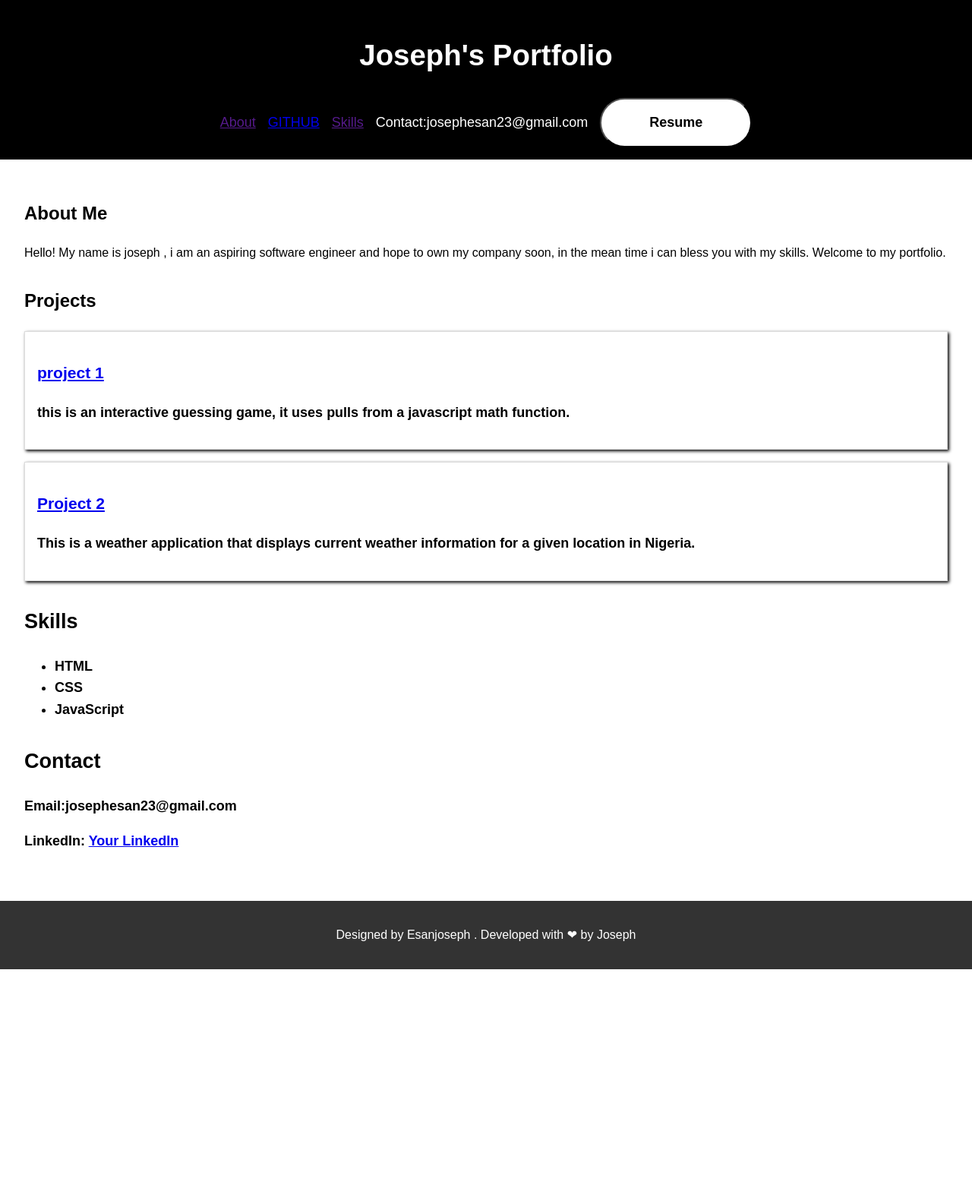
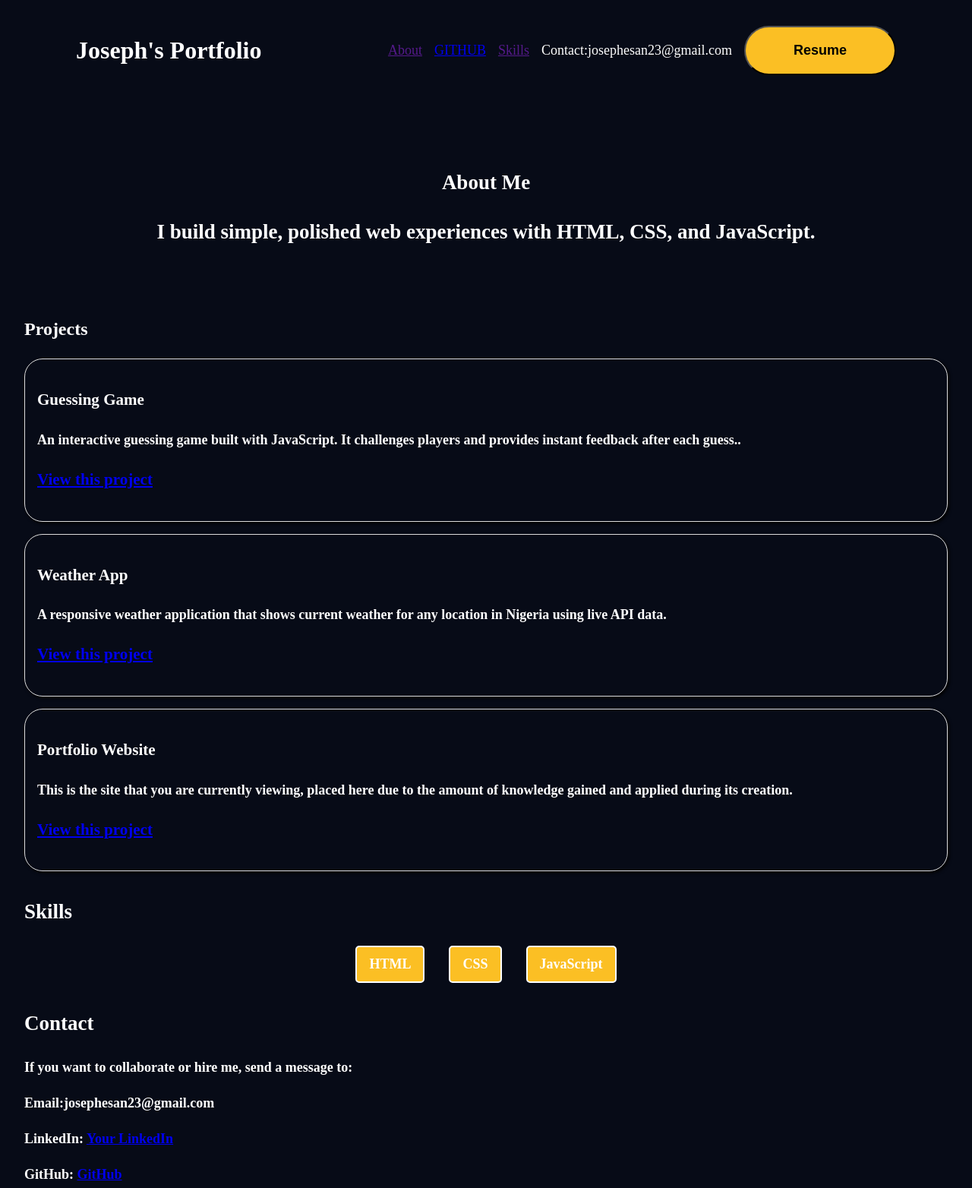
Before and after one commit to jos3p623/portfolio-Repository, a plain HTML site: page index.html in a window 1280 px wide. Shown: the top 1564 px of the page at 76% size. Before the commit the page ends 1276 px from the top, so only its background shows below. Drawn offline with Linux system fonts and the light colour scheme.

Commit message:
addition of more styling and details

```diff
--- a/index.html
+++ b/index.html
@@ -18,31 +18,42 @@
     <main>
         <section id="about">
             <h2>About Me</h2>
-            <p>Hello!  My name is joseph , i am an aspiring software engineer and hope to own my company soon, in the mean time i can bless you with my skills. Welcome to my portfolio.</p>
+            <!-- <p>Hello!  My name is joseph , i am an aspiring software engineer and hope to own my company soon, in the mean time i can bless you with my skills. Welcome to my portfolio.</p> -->
+            <h2>I build simple, polished web experiences with HTML, CSS, and JavaScript.</h2>
         </section>
         <section id="projects">
             <h2>Projects</h2>
             <div class="project">
-                <h3><a href="https://guessergame-repo.vercel.app/" target="_blank">project 1</a></h3>
-                <p>this is an interactive guessing game, it uses pulls from a javascript math function.</p>
+                    <h3>Guessing Game</h3>
+                <p>An interactive guessing game built with JavaScript. It challenges players and provides instant feedback after each guess..</p>
+                <h3><a href="https://guessergame-repo.vercel.app/" target="_blank">View this project</a></h3>
             </div>
             <div class="project">
-                <h3><a href="https://weather-henna-six-53.vercel.app/" target="_blank">Project 2</a></h3>
-                <p>This is a weather application that displays current weather information for a given location in Nigeria.</p>
+                    <h3>Weather App</h3>
+                <p>A responsive weather application that shows current weather for any location in Nigeria using live API data.</p>
+                <h3><a href="https://weather-henna-six-53.vercel.app/" target="_blank">View this project</a></h3>
+            </div>
+             <div class="project">
+                    <h3>Portfolio Website</h3>
+                 <p>This is the site that you are currently viewing, placed here due to the amount of knowledge gained and applied during its creation.</p>
+                <h3><a href="https://portfolio-repository-sigma.vercel.app/" target="_blank">View this project</a></h3>
             </div>
         </section>
         <section id="skills">
             <h2>Skills</h2>
-            <ul>
-                <li>HTML</li>
-                <li>CSS</li>
-                <li>JavaScript</li>
-            </ul>
+            <div class="skills-list">
+               <span><li>HTML</li></span>
+               <span><li>CSS</li></span>
+                <span><li>JavaScript</li></span>
+            </div>
+
         </section>
         <section id="contact">
             <h2>Contact</h2>
+            <p>If you want to collaborate or hire me, send a message to:</p>
             <p>Email:josephesan23@gmail.com</p>
             <p>LinkedIn: <a href="https://www.linkedin.com/in/joseph-esan-91139432a" target="_blank">Your LinkedIn</a></p>
+            <p>GitHub: <a href="https://github.com/jos3p623" target="_blank">GitHub</a></p>
         </section>
     </main>
     <footer>
--- a/style.css
+++ b/style.css
@@ -1,16 +1,33 @@
 body {
-    font-family: Arial, sans-serif;
     margin: 0;
     padding: 0;
     line-height: 1.6;
+    background:#070b17;
 }
 
 header {
-    background:black;
-    color:white;
+    /* background:#0f172a;
     padding: 1rem;
     text-align: center;
     font-size: larger;
+    backdrop-filter: blur(16px); */
+    color:white;
+    max-width: 1080px;
+    margin: 0 auto;
+    padding: 1.2rem 2rem;
+    display: flex;
+    align-items: center;
+    justify-content: space-between;
+    gap: 1rem;
+    flex-wrap: wrap;
+}
+
+#about {
+    text-align: center;
+    padding: 2rem;
+    color:white;
+    font-weight: bold;
+    font-size: large;
 }
 
 #introbar {
@@ -21,7 +38,7 @@ header {
 }
 
 #resume-btn {
-    background:white;
+    background:#fbbf24;
     color:black;
     border-radius: 100px;
     padding: 0.5rem 1rem;
@@ -34,6 +51,7 @@ header {
 
 main {
     padding: 2rem;
+    color: white;
 }
 
 section {
@@ -47,6 +65,7 @@ section {
     font-weight: bold;
     font-size: large;
     box-shadow: 2px 2px 4px black;
+    border-radius: 24px;
 }
 #contact {
     margin-top: 1rem;
@@ -60,6 +79,21 @@ section {
     font-size: large;
 }
 
+.skills-list {
+    display: flex;
+    gap: 2rem;
+    justify-content: center;
+    margin-top: 1rem;
+}
+
+.skills-list span {
+    list-style: none;
+    padding: 0.5rem 1rem;
+    background:#fbbf24;;
+    border-radius: 5px;
+    border-color: aqua;
+    border: 2px solid;
+}
 
 footer {
     background: #333;
```
